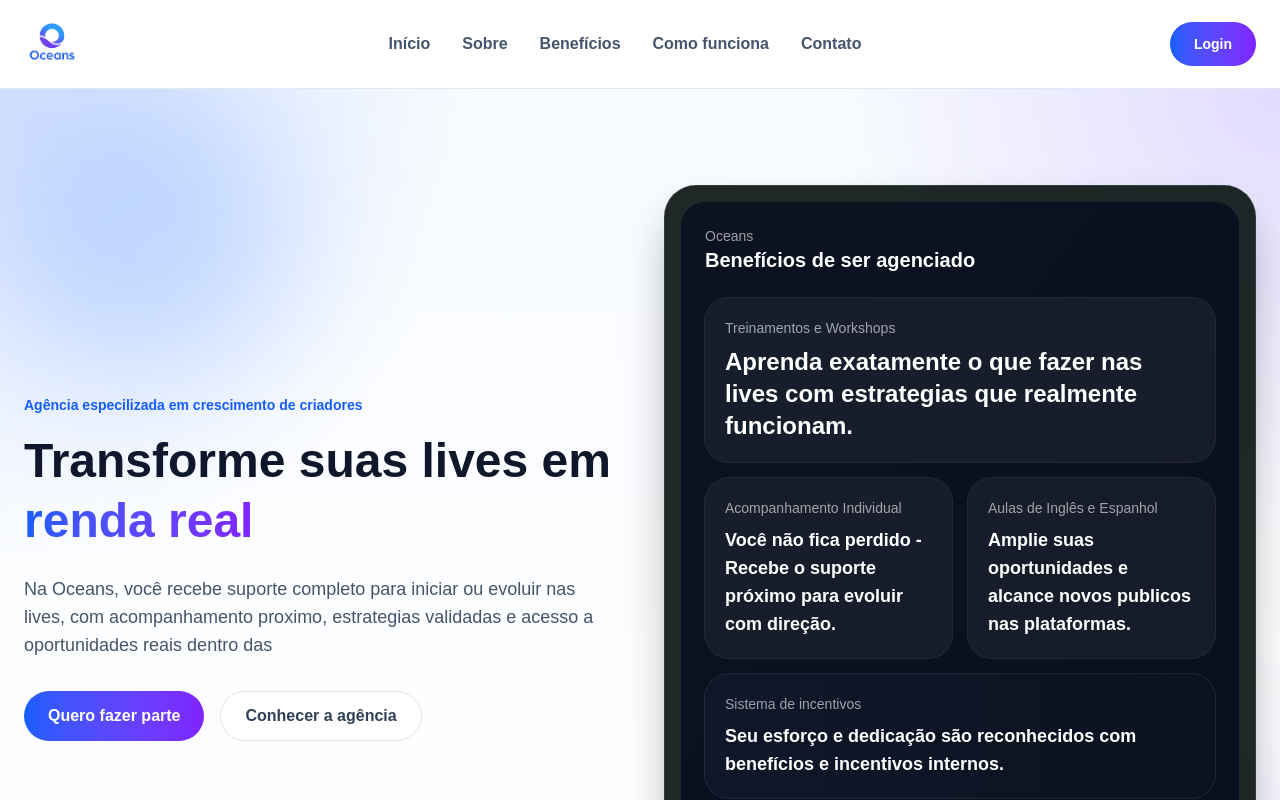
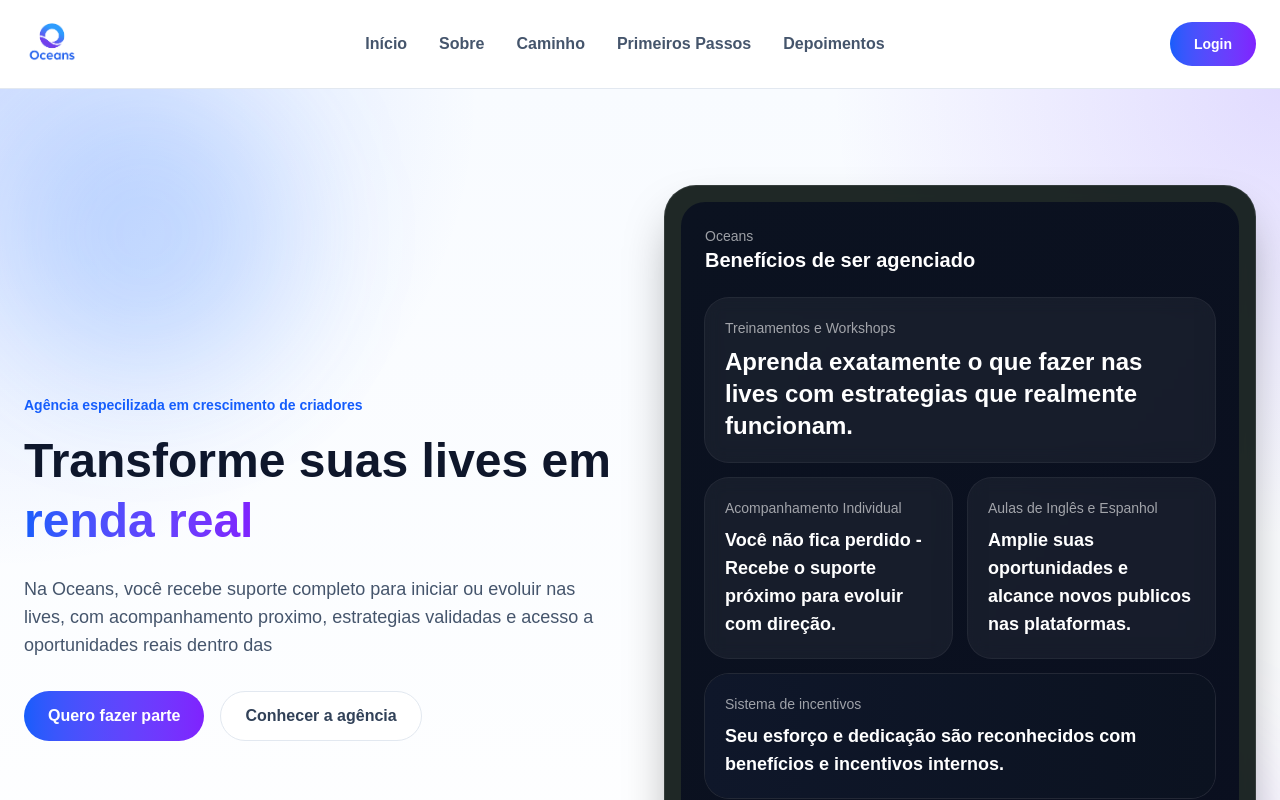
Before and after one commit to adineves/agencia-oceans, a React (Vite) app: page / in a window 1280 px wide. Shown: the top 800 px of the page. Built offline with nearby package versions, Linux system fonts and the light colour scheme.

Commit message:
Add files via upload

```diff
--- a/src/App.jsx
+++ b/src/App.jsx
@@ -29,9 +29,9 @@ export default function App() {
   const nav = [
     { name: "Início", href: "#inicio" },
     { name: "Sobre", href: "#sobre" },
-    { name: "Benefícios", href: "#beneficios" },
-    { name: "Como funciona", href: "#como-funciona" },
-    { name: "Contato", href: "#contato" },
+    { name: "Caminho", href: "#beneficios" },
+    { name: "Primeiros Passos", href: "#como-funciona" },
+    { name: "Depoimentos", href: "#contato" },
   ];
 
   return (
```
